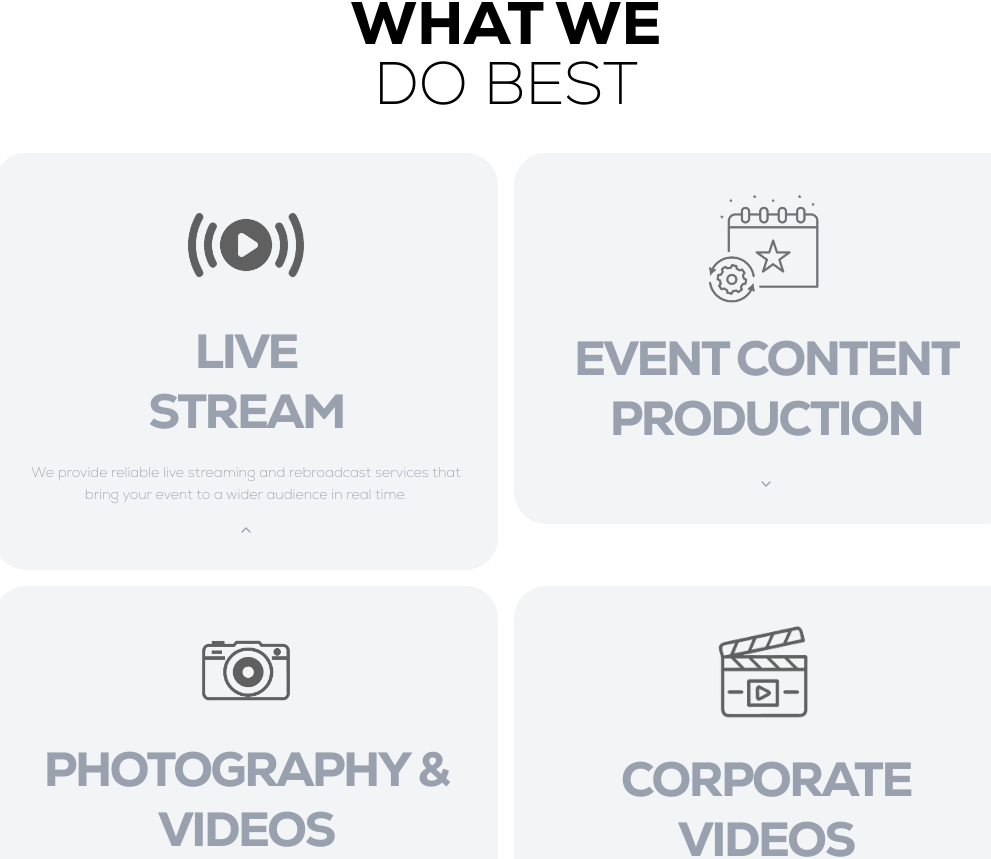
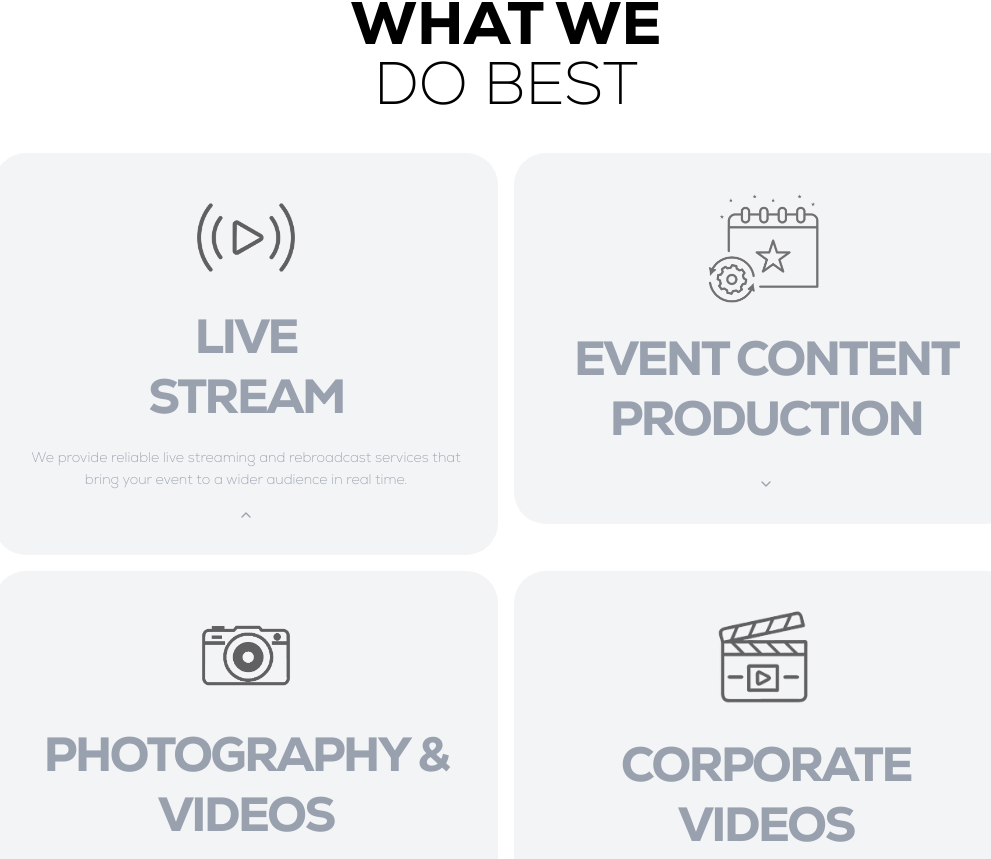
Before and after one commit to digiexpouae/Unique-Media, a Next.js app: page / in a window 1280 px wide. Shown: the part 3502-4361 px from the top of the page, without its empty margins (134-1125 px from the left). Built offline with nearby package versions, Linux system fonts and the light colour scheme.

Commit message:
Fix:service section fixed

```diff
--- a/src/app/components/homepage/HeroSection.jsx
+++ b/src/app/components/homepage/HeroSection.jsx
@@ -102,7 +102,7 @@ export default function HeroSection() {
 
           {/* Secondary — Our Works */}
           <Link
-            href="/portfolio"
+            href="/#portfolio"
             className="inline-flex items-center gap-2.5 bg-white/60 hover:bg-white/50 text-white text-xs font-bold uppercase tracking-tight px-8 py-3 rounded-full  transition-colors duration-200"
           >
             Our Works
--- a/src/app/components/homepage/ServicesSection.jsx
+++ b/src/app/components/homepage/ServicesSection.jsx
@@ -16,7 +16,7 @@ const SERVICES = [
     description:
       "We provide reliable live streaming and rebroadcast services that bring your event to a wider audience in real time.",
     dark: true,
-    icon: "/assets/live-gray.png",
+    icon: "/assets/live2.png",
   },
   {
     id: 2,
@@ -67,13 +67,12 @@ export default function ServicesSection() {
               return (
                <button
   key={s.id}
-  type="button"
   onClick={() => setExpanded(isOpen ? null : s.id)}
   className={`
     text-left rounded-4xl p-6 sm:p-8 flex flex-col items-center justify-between text-center w-full
-    transition-all duration-300 cursor-pointer bg-gray-100 hover:bg-black hover:text-white text-gray-400
-  h-[300px]"
-    ${isOpen && "min-h-[350px]" }
+    cursor-pointer bg-gray-100 hover:bg-black hover:text-white text-gray-400
+    transition-all duration-500 ease-in-out overflow-hidden
+    ${isOpen ? "min-h-[350px]" : "min-h-[300px]"}
   `}
 >
                   <div className="mb-4">
--- a/src/app/components/homepage/about.jsx
+++ b/src/app/components/homepage/about.jsx
@@ -86,7 +86,7 @@ export default function AboutSection() {
 
           {/* Right — Description text */}
           <div className="flex-1  ">
-            <p className="text-2xl font-semibold leading-snug text-gray-900 text-right">
+            <p className="text-md md:text-2xl font-semibold leading-snug text-gray-900 text-right">
               Unique Media Solutions creates{" "}
               <span className="font-bold text-black">high-quality event media</span>{" "}
               <span className="font-extralight">
```
Also changed, not shown: public/assets/live2.png (added).
